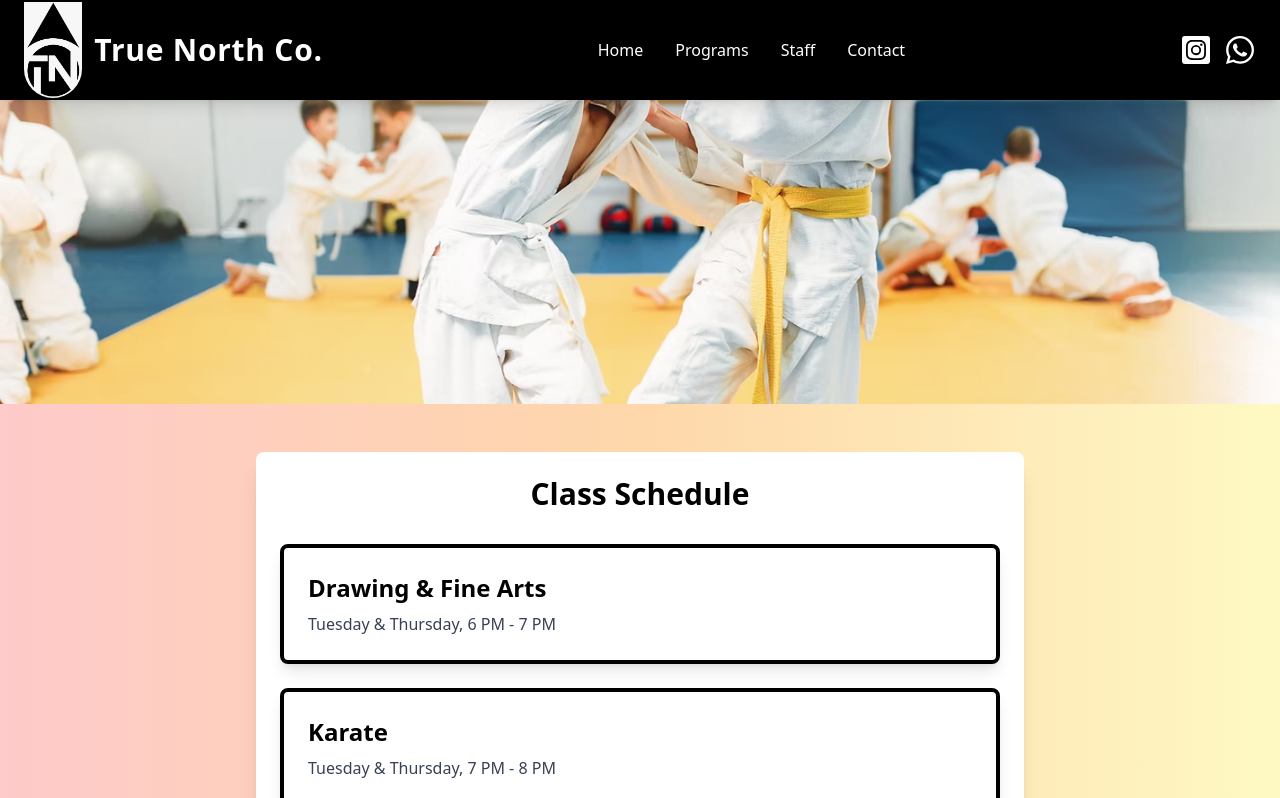
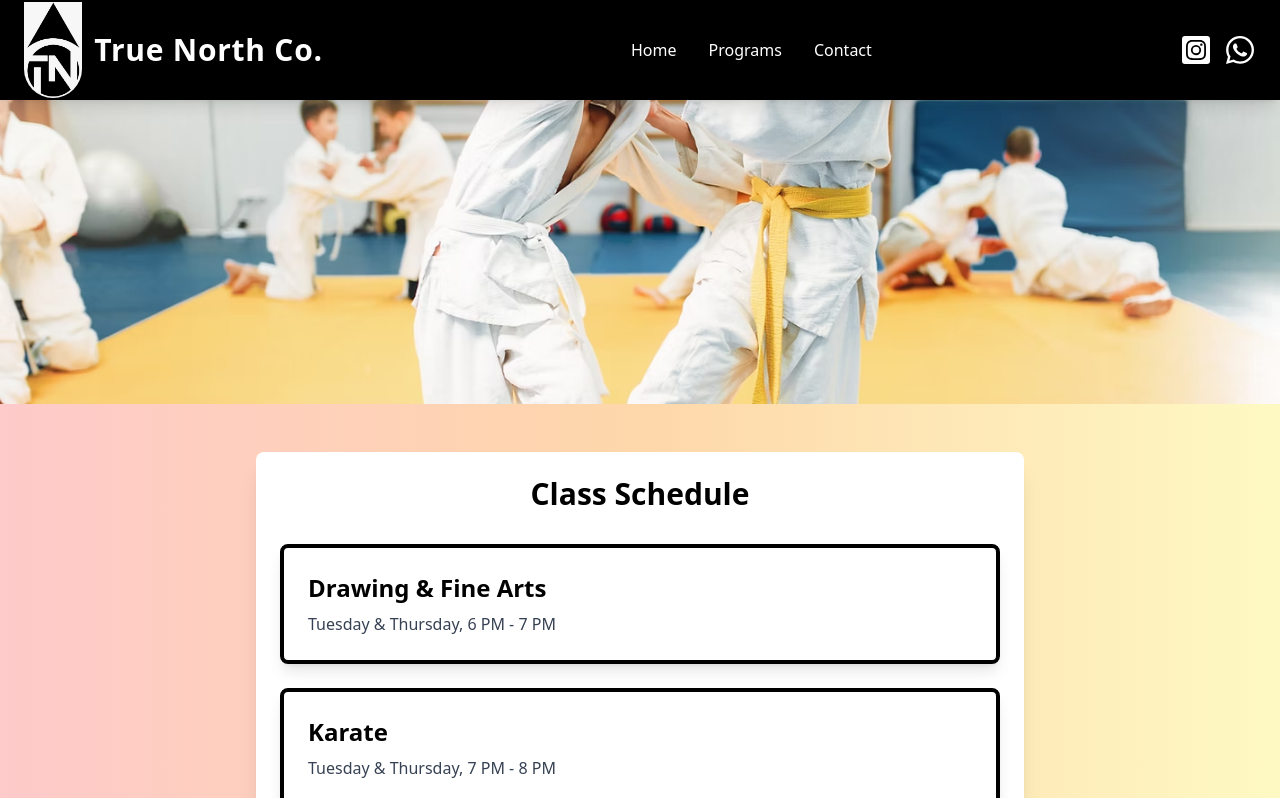
Before and after one commit to ramasubramanian6/truenorth, a React (Vite) app: page /programs in a window 1280 px wide. Shown: the top 798 px of the page. Built offline with nearby package versions, Linux system fonts and the light colour scheme; a small style sheet from the web is missing.

Commit message:
Remove Staff link from navigation and revert Contact path to /join-now

```diff
--- a/src/Programs.jsx
+++ b/src/Programs.jsx
@@ -58,7 +58,6 @@ export default function ProgramsPage() {
           {[
             { name: "Home", path: "/" },
             { name: "Programs", path: "/programs" },
-            { name: "Staff", path: "/#staff" },
             { name: "Contact", path: "/join-now" }, // Reverted to /join-now
           ].map((item) => (
             <motion.span key={item.name} whileHover={{ scale: 1.1 }}>
```
